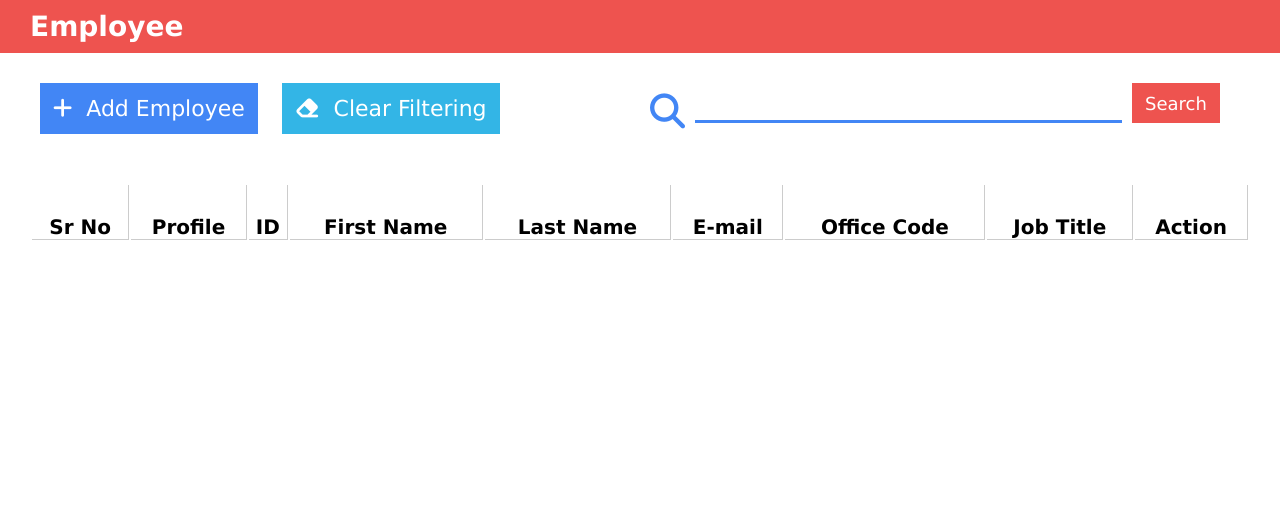
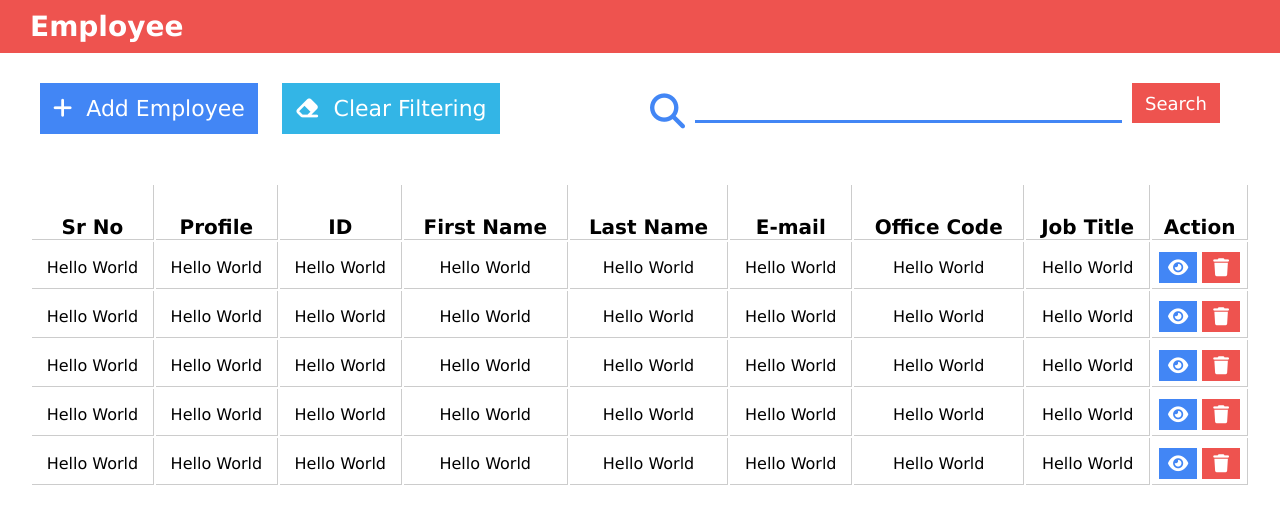
Before and after one commit to vinod6535/MERN-Stack-Projects, a plain HTML site: page Employee (CRUD) Management System/index.html in a window 1280 px wide. Drawn offline with Linux system fonts and the light colour scheme.

Commit message:
Adding table section

```diff
--- a/Employee (CRUD) Management System/index.css
+++ b/Employee (CRUD) Management System/index.css
@@ -95,3 +95,21 @@
     font-family: Verdana, Geneva, Tahoma, sans-serif ;
     border-bottom: 1px solid #ccc;
  }
+ .table-box table tr td{
+    border-right: 1px solid #ccc;
+    padding: 10px 0px 5px;
+    text-align: center;
+    font-family: Verdana, Geneva, Tahoma, sans-serif ;
+    border-bottom: 1px solid #ccc;
+ }
+ .table-box table tr button{
+    width: 40%;
+    border: none;
+    outline: none;
+    background-color: #4286F5;
+    font-size: 18px;
+    font-family: Verdana, Geneva, Tahoma, sans-serif;
+    color: #fff;
+    /* margin: 0px 10px; */
+    padding: 5px 0px 5px;
+ }
--- a/Employee (CRUD) Management System/index.html
+++ b/Employee (CRUD) Management System/index.html
@@ -36,6 +36,76 @@
                 <th>Job Title</th>
                 <th>Action</th>
             </tr>
+            <tr>
+                <td>Hello World</td>
+                <td>Hello World</td>
+                <td>Hello World</td>
+                <td>Hello World</td>
+                <td>Hello World</td>
+                <td>Hello World</td>
+                <td>Hello World</td>
+                <td>Hello World</td>
+                <td>
+                    <button><i class="fa fa-eye"></i></button>
+                    <button style="background-color: #EE534F;"><i class="fa fa-trash"></i></button>
+                </td>
+            </tr>
+            <tr>
+                <td>Hello World</td>
+                <td>Hello World</td>
+                <td>Hello World</td>
+                <td>Hello World</td>
+                <td>Hello World</td>
+                <td>Hello World</td>
+                <td>Hello World</td>
+                <td>Hello World</td>
+                <td>
+                    <button><i class="fa fa-eye"></i></button>
+                    <button style="background-color: #EE534F;"><i class="fa fa-trash"></i></button>
+                </td>
+            </tr>
+            <tr>
+                <td>Hello World</td>
+                <td>Hello World</td>
+                <td>Hello World</td>
+                <td>Hello World</td>
+                <td>Hello World</td>
+                <td>Hello World</td>
+                <td>Hello World</td>
+                <td>Hello World</td>
+                <td>
+                    <button><i class="fa fa-eye"></i></button>
+                    <button style="background-color: #EE534F;"><i class="fa fa-trash"></i></button>
+                </td>
+            </tr>
+            <tr>
+                <td>Hello World</td>
+                <td>Hello World</td>
+                <td>Hello World</td>
+                <td>Hello World</td>
+                <td>Hello World</td>
+                <td>Hello World</td>
+                <td>Hello World</td>
+                <td>Hello World</td>
+                <td>
+                    <button><i class="fa fa-eye"></i></button>
+                    <button style="background-color: #EE534F;"><i class="fa fa-trash"></i></button>
+                </td>
+            </tr>
+            <tr>
+                <td>Hello World</td>
+                <td>Hello World</td>
+                <td>Hello World</td>
+                <td>Hello World</td>
+                <td>Hello World</td>
+                <td>Hello World</td>
+                <td>Hello World</td>
+                <td>Hello World</td>
+                <td>
+                    <button><i class="fa fa-eye"></i></button>
+                    <button style="background-color: #EE534F;"><i class="fa fa-trash"></i></button>
+                </td>
+            </tr>
         </table>
     </div>
 
```
